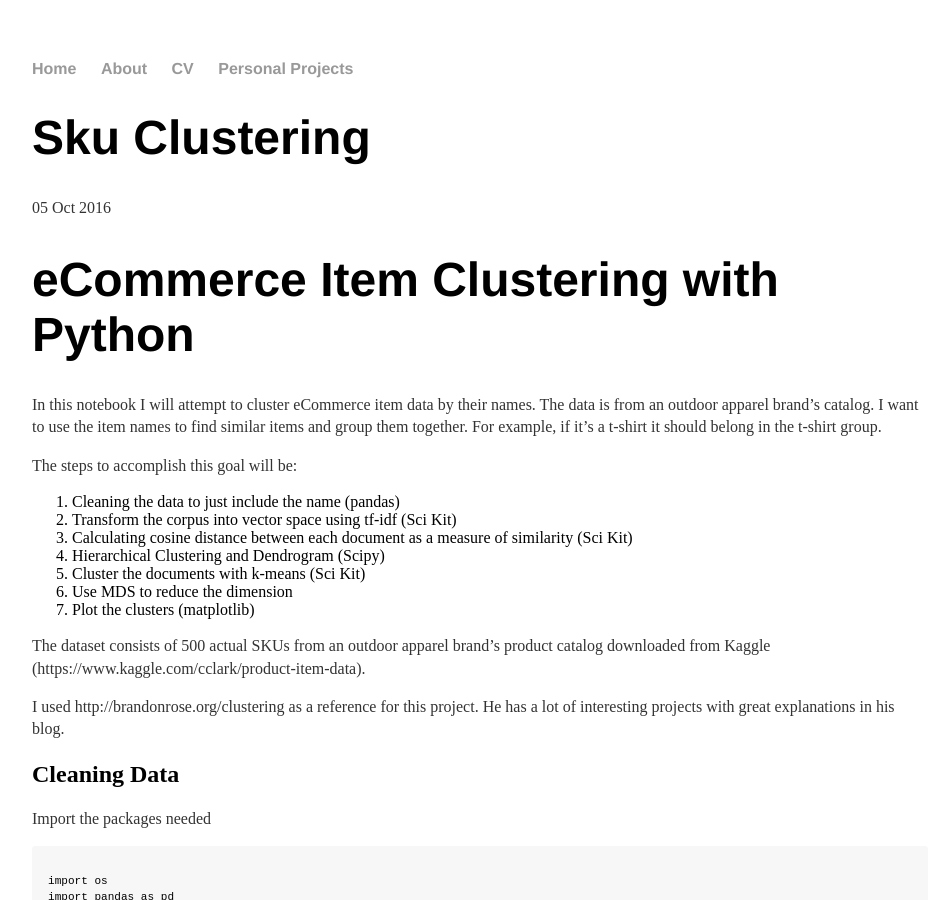
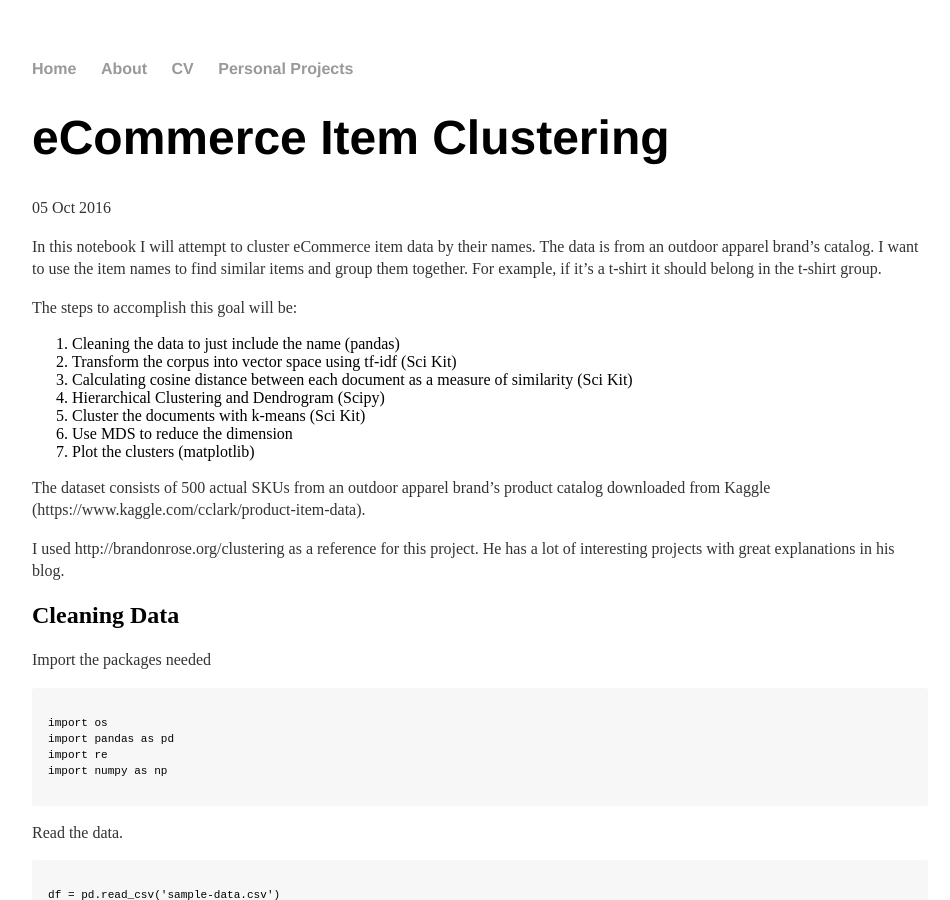
Before and after one commit to moyphilip/moyphilip.github.io, a Jekyll site: the page built from _posts/2016-10-05-SKU-Clustering.md, in a window 1280 px wide and 900 px high. Shown: the whole window, without its empty margins (160-1110 px from the left). Built offline with Jekyll 4.4.1, drawn with Linux system fonts in a browser that asks for light colours; our own code applies the rules of GitHub Pages for plain Markdown files.

Commit message:
Update 2016-10-05-SKU-Clustering.md

```diff
--- a/_posts/2016-10-05-SKU-Clustering.md
+++ b/_posts/2016-10-05-SKU-Clustering.md
@@ -1,6 +1,8 @@
-
-# eCommerce Item Clustering with Python
-
+---
+layout: post
+title: "eCommerce Item Clustering"
+date: 2016-10-05
+---
 In this notebook I will attempt to cluster eCommerce item data by their names. The data is from an outdoor apparel brand's catalog. I want to use the item names to find similar items and group them together. For example, if it's a t-shirt it should belong in the t-shirt group.
 
 The steps to accomplish this goal will be:
```
